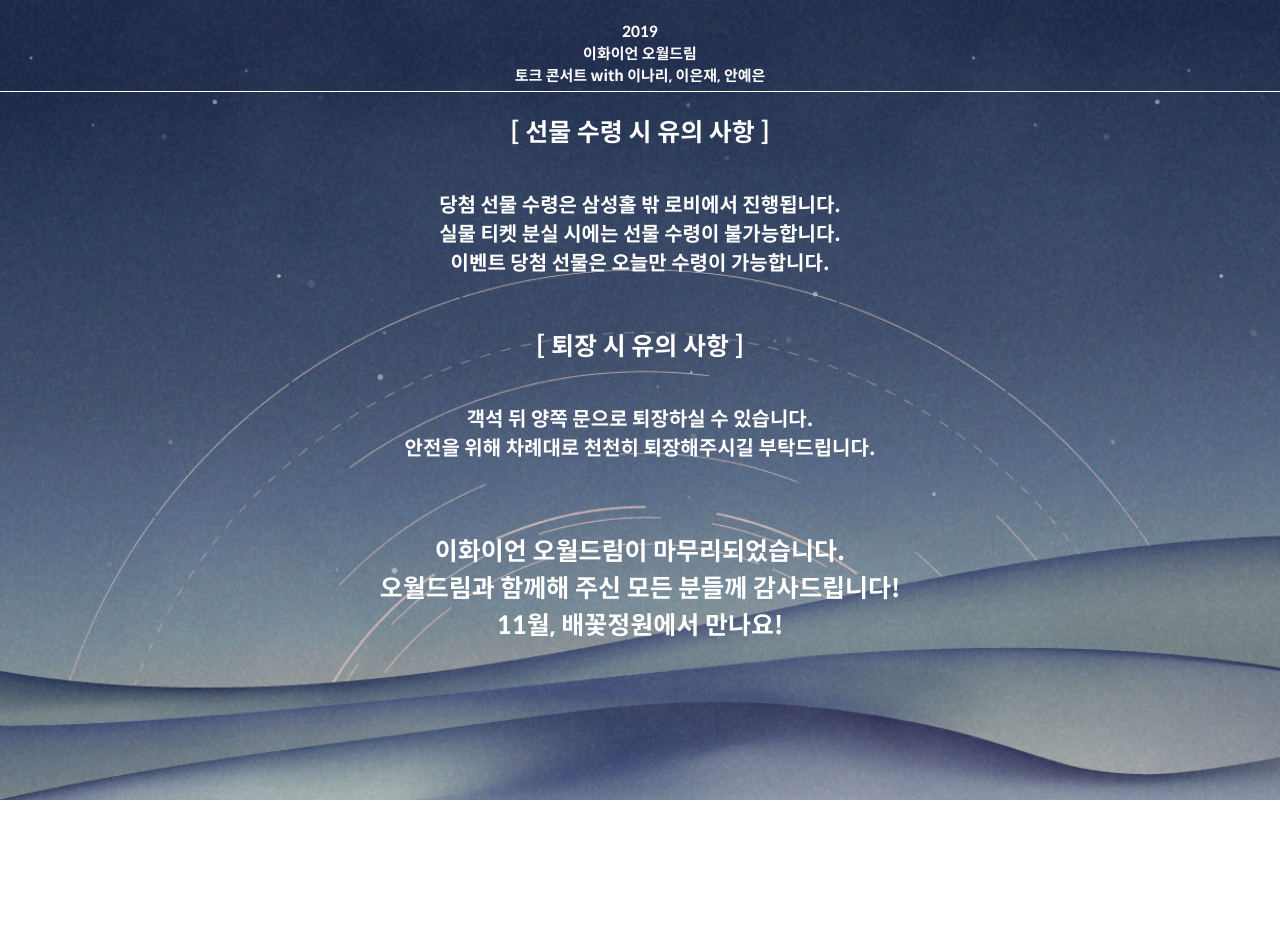
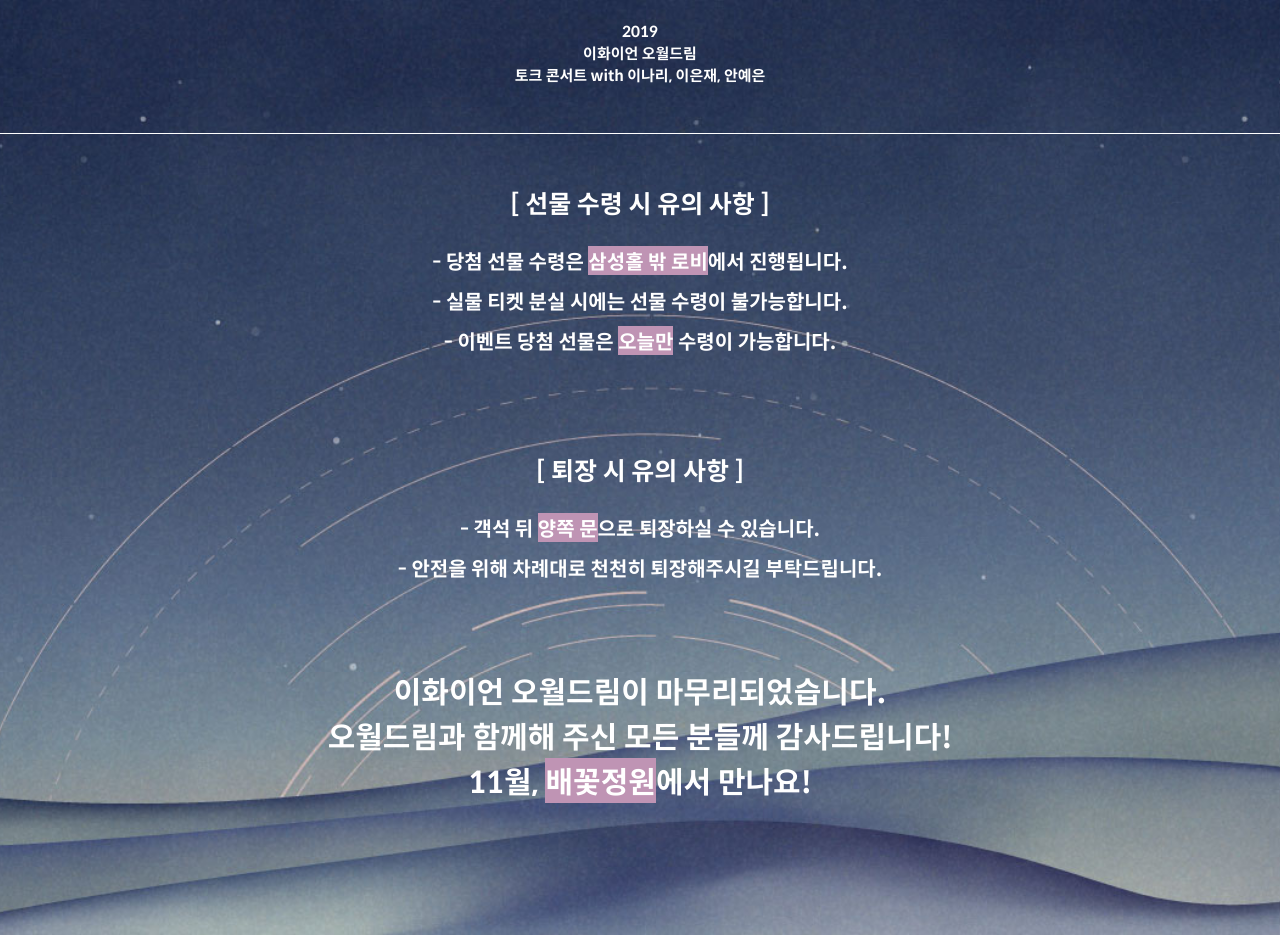
Before and after one commit to uiuiui629/2019MayDream, a plain HTML site: page last.html in a window 1280 px wide. Before the commit the page ends 800 px from the top, so only its background shows below. Drawn offline with Linux system fonts and the light colour scheme; files whose address does not match are found by name.

Commit message:
정렬 수정

```diff
--- a/last.html
+++ b/last.html
@@ -20,31 +20,42 @@
 
 
       <div id = "NT1">
-        [ 선물 수령 시 유의 사항 ]<br>
-      </div>
 
-      <div id = "NC1">
-        <p>당첨 선물 수령은 삼성홀 밖 로비에서 진행됩니다.<br>
-        실물 티켓 분실 시에는 선물 수령이 불가능합니다.<br>
-        이벤트 당첨 선물은 오늘만 수령이 가능합니다.</p>
+        <div class="NT1">
+          [ 선물 수령 시 유의 사항 ]<br>
+        </div>
+
+        <div class = "NC1">
+          <p>- 당첨 선물 수령은 <span style="background-color: #bf94b4;">삼성홀 밖 로비</span>에서 진행됩니다.<br>
+          - 실물 티켓 분실 시에는 선물 수령이 불가능합니다.<br>
+          - 이벤트 당첨 선물은 <span style="background-color: #bf94b4;">오늘만</span> 수령이 가능합니다.</p>
+
+        </div>
 
       </div>
 
 
+
+
       <div id = "NT2">
 
-        [ 퇴장 시 유의 사항 ]
+        <div class="NT2">
+          [ 퇴장 시 유의 사항 ]<br>
         </div>
 
-      <div id = "NC2">
-        <p>객석 뒤 양쪽 문으로 퇴장하실 수 있습니다.<br>
-        안전을 위해 차례대로 천천히 퇴장해주시길 부탁드립니다.<br></p>
+        <div class = "NC2">
+          <p>- 객석 뒤 <span style="background-color: #bf94b4;">양쪽 문</span>으로 퇴장하실 수 있습니다.<br>
+          - 안전을 위해 차례대로 천천히 퇴장해주시길 부탁드립니다.<br></p>
+        </div>
+
       </div>
+
+
 
       <div id="LBE">
         이화이언 오월드림이 마무리되었습니다.<br>
         오월드림과 함께해 주신 모든 분들께 감사드립니다!<br>
-        11월, 배꽃정원에서 만나요!
+        11월, <span style="background-color: #bf94b4;">배꽃정원</span>에서 만나요!
       </div>
 
     </div>
--- a/styleLast.css
+++ b/styleLast.css
@@ -21,11 +21,13 @@ body{
   text-align: center;
   text-decoration: none;
   font-family: Spoqa Han Sans Bold;
+  overflow-y: hidden; overflow-x: hidden;
 }
 
 #wrapper{
   display: grid;
   grid-template-columns: 1fr;
+  grid-template-rows: 1fr 2fr 2fr 2fr;
 }
 
 #title{
@@ -46,35 +48,41 @@ body{
 
 
 #NT1{
-  margin-top:20px;
-  grid-row : 2;
-  font-size : 25px;
+  margin-top:50px;
+  grid-row : 2/3;
   margin-bottom: 20px;
 }
 
-#NC1{
-  grid-row : 3/4;
+#NT1 .NT1{
+  font-size : 25px;
+}
+
+#NT1 .NC1{
+  line-height: 2em;
   font-size : 20px;
   margin-bottom: 20px;
 }
 
 #NT2{
-  grid-row : 4/6;
-  font-size : 25px;
-  margin-top : 10px;
+  grid-row : 3/4;
+  margin-top : 50px;
   margin-bottom: 20px;
 }
 
-#NC2{
-  grid-row : 6/7;
+#NT2 .NT2{
+  font-size : 25px;
+}
+
+#NT2 .NC2{
+  line-height: 2em;
   font-size : 20px;
 }
 
 #LBE{
-  grid-row: 7/9;
+  grid-row: 4/5;
   text-decoration: none;
-  font-size: 25px;
-  padding-top: 50px;
+  font-size: 30px;
+  padding-top: 0px;
   text-align: center;
   font-family: Spoqa Han Sans Bold;
   margin-top: 0;
```
Also changed, not shown: animation1.html (+0 -1 lines), gift2.html (+2 -0 lines), gift3.html (+4 -2 lines), styleGIFT.css (+11 -0 lines).
